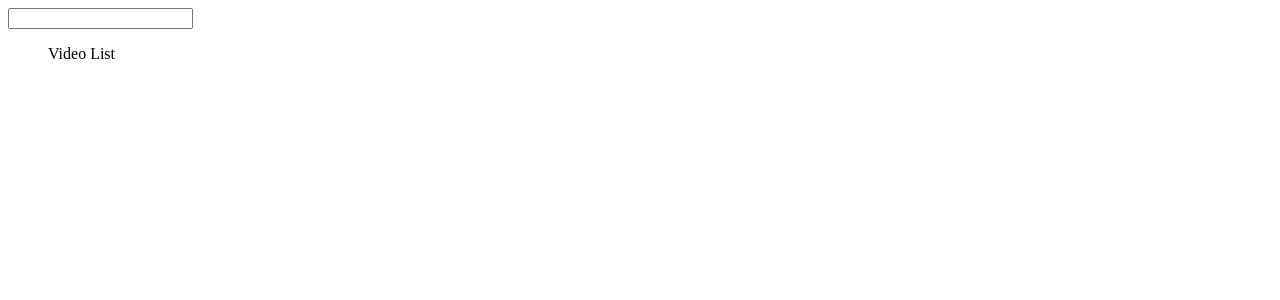
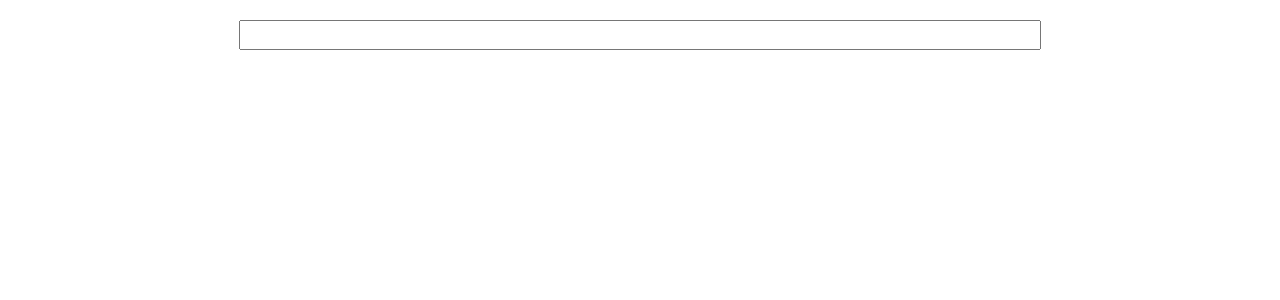
Before and after one commit to nprofilovic/vue-youtube, a Vue app: page / in a window 1280 px wide. Shown: the top 300 px of the page. Built offline with nearby package versions, Linux system fonts and the light colour scheme.

Commit message:
insert video list item

```diff
--- a/public/index.html
+++ b/public/index.html
@@ -5,7 +5,8 @@
     <meta http-equiv="X-UA-Compatible" content="IE=edge">
     <meta name="viewport" content="width=device-width,initial-scale=1.0">
     <link rel="icon" href="<%= BASE_URL %>favicon.ico">
-    <title>vue-youtube</title>
+    <link rel="stylesheet" href="https://stackpath.bootstrapcdn.com/bootstrap/4.4.1/css/bootstrap.min.css" integrity="sha384-Vkoo8x4CGsO3+Hhxv8T/Q5PaXtkKtu6ug5TOeNV6gBiFeWPGFN9MuhOf23Q9Ifjh" crossorigin="anonymous">
+    <title>Vue Youtube</title>
   </head>
   <body>
     <noscript>
--- a/src/App.vue
+++ b/src/App.vue
@@ -1,7 +1,7 @@
 <template>
-  <div id="app">
+  <div class="container">
     <SearchBar @termChange="onTermChange" />
-    <VideoList />
+    <VideoList :videos="videos" />
   </div>
 </template>
 
@@ -17,7 +17,11 @@ export default {
     SearchBar,
     VideoList
   },
-
+  data() {
+    return {
+      videos: []
+    }
+  },
   methods: {
     onTermChange(searchTerm) {
       axios.get('https://www.googleapis.com/youtube/v3/search', {
@@ -28,7 +32,10 @@ export default {
           q: searchTerm
         }
       })
-      .then(response => console.log(response))
+      .then(response => this.videos = response.data.items)
+      .catch(error => console.log(error))
+      console.log(this.videos);
+
      }
   }
 
--- a/src/components/SearchBar.vue
+++ b/src/components/SearchBar.vue
@@ -15,6 +15,12 @@ export default {
 }
 </script>
 
-<style>
-
+<style scoped>
+  input {
+    width: 75%;
+  }
+  div {
+    text-align: center;
+    margin: 20px;
+  }
 </style>
--- a/src/components/VideoList.vue
+++ b/src/components/VideoList.vue
@@ -1,15 +1,23 @@
 <template>
   <div>
-    <ul>
-      Video List
+    <ul class="list-group list-unstyled">
+      <VideoListItem v-for="video in videos" :key="video.etag" :video="video"/>
     </ul>
   </div>
 </template>
 
 <script>
+import VideoListItem from './VideoListItem'
+
 export default {
-  name: 'VideoList'
+  name: 'VideoList',
+  components: {
+    VideoListItem
+  },
+  props: ['videos'],
 }
+
+
 </script>
 
 <style>
--- /dev/null
+++ b/src/components/VideoListItem.vue
@@ -0,0 +1,26 @@
+<template>
+  <li class="list-group-item media">
+    <img :src="thumbnailUrl" class="mr-3" />
+    <div class="media-body">
+      <h5 class="mt-0 mb-1">{{ video.snippet.title }}</h5 >
+      {{video.snippet.description}}
+    </div>
+  </li>
+</template>
+
+<script>
+export default {
+  name: 'VideoListItem',
+  props: ['video'],
+
+  computed: {
+    thumbnailUrl() {
+      return this.video.snippet.thumbnails.default.url
+    }
+  }
+}
+</script>
+
+<style>
+
+</style>
```
Also changed, not shown: 1 other file (tests, documents, lock files or other folders).
